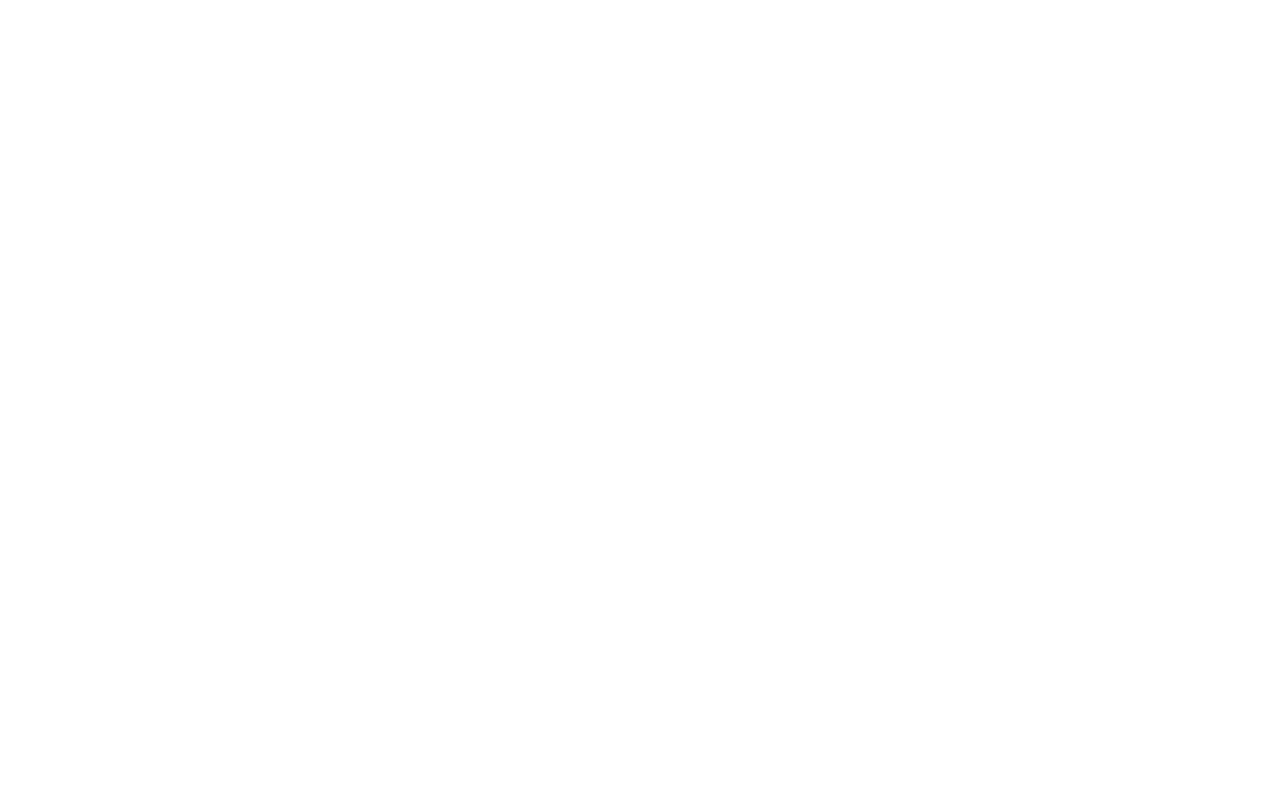
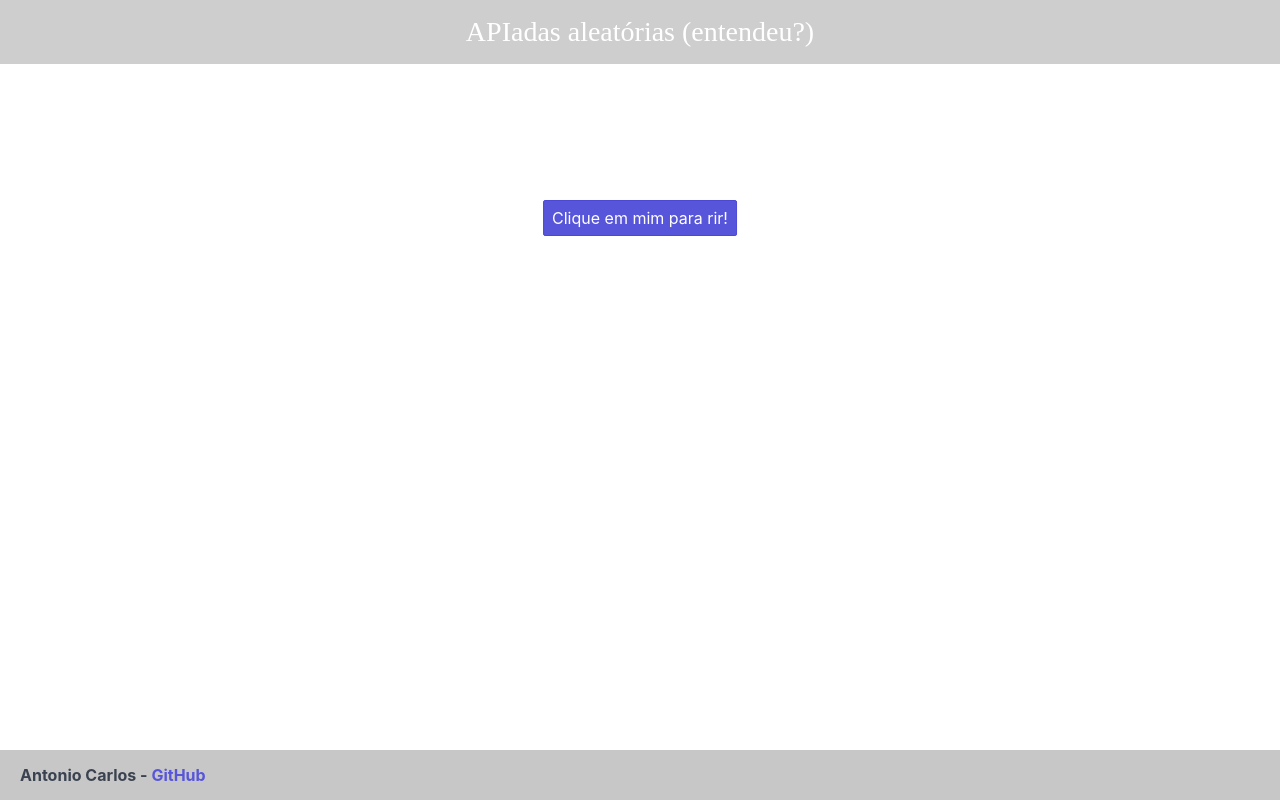
Before and after one commit to antonio-cajueiro-campos/piadas_aleatorias, a Vue app: page / in a window 1280 px wide. Built offline with nearby package versions, Linux system fonts and the light colour scheme.

Commit message:
commit com a metodos para obter a piada adicionada no arquivo @App.vue, e framework css  spectre.css no @main.js

```diff
--- a/package.json
+++ b/package.json
@@ -9,6 +9,7 @@
   },
   "dependencies": {
     "core-js": "^3.6.5",
+    "spectre.css": "^0.5.9",
     "vue": "^2.6.11",
     "vuex": "^3.4.0"
   },
--- a/src/App.vue
+++ b/src/App.vue
@@ -1,26 +1,108 @@
 <template>
-  <div id="app">
-
-
+  <div class="" id="app">
+    <header class="navbar">
+      <section class="navbar-section">
+        <h1 class="titulo">APIadas aleatórias (entendeu?)</h1>
+      </section>
+    </header>
+    <div class="container grid-xs py-2">
+      <form @submit.prevent="show()">
+        <button v-if="piada == ''" class="btn btn-primary input-group-btn initBtn">Clique em mim para rir!</button>
+        <div v-if="piada">
+          <div class="line"></div>
+          {{ piada }}
+          <div class="line"></div>
+          <input type="submit" class="btn btn-primary input-group-btn nextJk" value="Próxima piada!">
+        </div>
+      </form>
+    </div>
+    <footer>
+      <p>Antonio Carlos - <a href="https://github.com/antonio-cajueiro-campos">GitHub</a></p>
+    </footer>
   </div>
 </template>
 
 <script>
+export default {
+  name: 'App',
+  data() {
+    return {piada: "", json: null};
+  },
+  methods: {
+
+    // método para obter o json da api
+    async getJson() {
+      const url = `https://icanhazdadjoke.com/slack`;
+      this.json = await fetch(url).then(async(response) => {
+        const data = await response.json();
+        return data;
+      });
+    },
+
+    // método para mostrar a piada
+    async show() {
+      var newJoke;
+
+      // verifica se o json recebido não está no estado inicial de nulo
+      if (this.json != null) {
+
+        newJoke = this.json.attachments[0].fallback;
+
+        // verifica se o json recebido é igual ao anterior para evitar que piada se reptia duas vezes consecutivas
+        if (newJoke != this.piada)
+          this.piada = newJoke;
+        else {
+          await this.getJson();
+          this.show();
+        }
+      } else {
+        await this.getJson();
+        this.show();
+      }
+    }
+  }
+}
 
 
-export default {
-  name: 'App',
-  components: { }
-}
+
+
 </script>
 
 <style>
-#app {
-  font-family: Avenir, Helvetica, Arial, sans-serif;
-  -webkit-font-smoothing: antialiased;
-  -moz-osx-font-smoothing: grayscale;
-  text-align: center;
-  color: #2c3e50;
-  margin-top: 60px;
+.line {
+  height: 0px;
+  width: 100%;
+  margin: 10px 0;
+  border-bottom: black 3px dotted;
+}
+.titulo {
+  color: white;
+  font-family: cursive;
+  margin: 15px auto;
+  font-size: 28px;
+}
+header {
+  background: rgb(206, 206, 206);
+}
+.initBtn, .nextJk {
+  position: absolute;
+  top: 200px;
+  left: 50%;
+  transform: translate(-50%);
+}
+footer {
+  position: absolute;
+  bottom: 0;
+  background: rgb(199, 199, 199);
+  width: 100%;
+  height: 50px;
+
+}
+footer > p {
+  font-weight: bold;
+  margin: auto 20px;
+  position: absolute;
+  top: 50%;
+  transform: translateY(-50%);
 }
 </style>
--- a/src/main.js
+++ b/src/main.js
@@ -1,6 +1,9 @@
 import Vue from 'vue'
 import App from './App.vue'
 import store from './store'
+
+import 'spectre.css/dist/spectre.min.css'
+import 'spectre.css/dist/spectre-icons.min.css'
 
 Vue.config.productionTip = false
 
```
Also changed, not shown: 1 other file (tests, documents, lock files or other folders).
